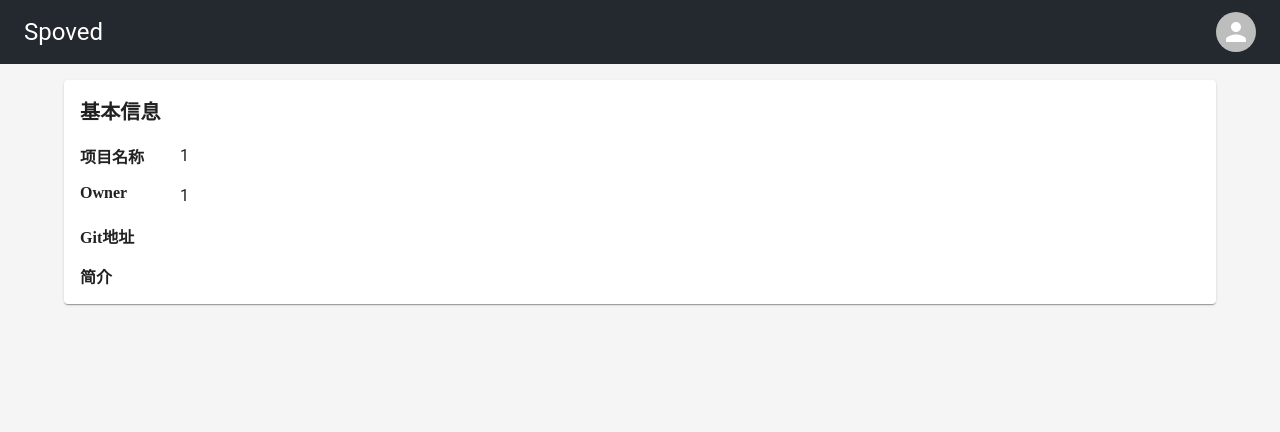
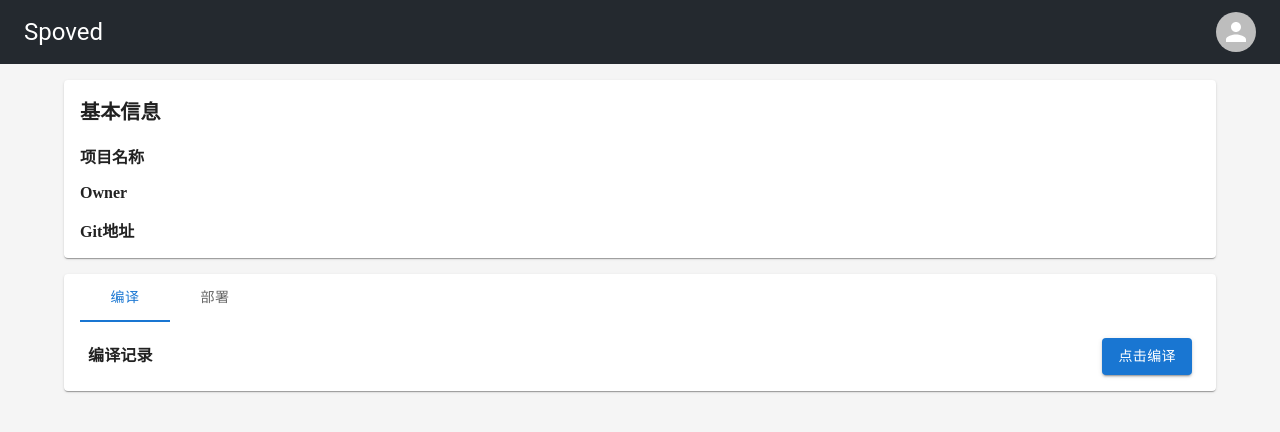
Before and after one commit to sheason2019/spoved-fe, a React (Vite) app: page /1/1 in a window 1280 px wide. Shown: the top 432 px of the page. Built offline with nearby package versions, Linux system fonts and the light colour scheme; no server answers.

Commit message:
feat: 项目详情页面

```diff
--- a/src/api-lib/project/project-client.ts
+++ b/src/api-lib/project/project-client.ts
@@ -1,6 +1,6 @@
 import axios, { AxiosInstance } from "axios";
 import { Pagination } from "../common";
-import { Project, GetProjectsResponse } from ".";
+import { Project, GetProjectsResponse, GetProjectPayload } from ".";
 
 interface ClientConfig {
   host?: string;
@@ -23,4 +23,9 @@ export class ProjectApiClient {
   PostProject(project: Project) {
     return this.ins.post<Project>(this.host + "/ProjectApi.Project", project);
   }
+  GetProject(payload: GetProjectPayload) {
+    return this.ins.get<Project>(this.host + "/ProjectApi.Project", {
+      params: payload,
+    });
+  }
 }
--- a/src/api-lib/project/project-common.ts
+++ b/src/api-lib/project/project-common.ts
@@ -12,3 +12,8 @@ export interface GetProjectsResponse {
   projects?: Project[];
   pagination?: Pagination;
 }
+
+export interface GetProjectPayload {
+  username?: string;
+  projectName?: string;
+}
--- /dev/null
+++ b/src/pages/project-detail/components/action-tabs/index.tsx
@@ -0,0 +1,30 @@
+import { TabContext, TabPanel } from "@mui/lab";
+import { Paper, Tab, Tabs } from "@mui/material";
+import { FC, useState } from "react";
+import CompileTab from "../compile-tab";
+
+const TAB_OPTIONS = ["编译", "部署"];
+
+const ActionTabs: FC = () => {
+  const [tabIndex, setTabIndex] = useState(0);
+
+  return (
+    <TabContext value={TAB_OPTIONS[tabIndex]}>
+      <Paper sx={{ mt: 2, px: 2 }}>
+        <Tabs value={tabIndex} onChange={(_, index) => setTabIndex(index)}>
+          {TAB_OPTIONS.map((option) => (
+            <Tab key={option} label={option} />
+          ))}
+        </Tabs>
+        <TabPanel value={TAB_OPTIONS[0]} sx={{ px: 1, py: 2 }}>
+          <CompileTab />
+        </TabPanel>
+        <TabPanel value={TAB_OPTIONS[1]} sx={{ px: 1, py: 2 }}>
+          部署
+        </TabPanel>
+      </Paper>
+    </TabContext>
+  );
+};
+
+export default ActionTabs;
--- /dev/null
+++ b/src/pages/project-detail/components/compile-tab/index.tsx
@@ -0,0 +1,17 @@
+import { Button, Stack, Typography } from "@mui/material";
+import { FC } from "react";
+
+const CompileTab: FC = () => {
+  return (
+    <>
+      <Stack direction="row" alignItems="center">
+        <Typography fontWeight="bold" sx={{ flex: 1 }}>
+          编译记录
+        </Typography>
+        <Button variant="contained">点击编译</Button>
+      </Stack>
+    </>
+  );
+};
+
+export default CompileTab;
--- /dev/null
+++ b/src/pages/project-detail/components/info-paper/index.tsx
@@ -0,0 +1,28 @@
+import { Box, Container, Paper, Typography, Grid } from "@mui/material";
+import { FC, useEffect } from "react";
+import useProject from "../../hooks/use-project";
+import GridRow from "../grid-row";
+
+const InfoPaper: FC = () => {
+  const { username, projectName, proj, fetchProject } = useProject();
+
+  useEffect(() => {
+    fetchProject();
+  }, [username, projectName]);
+
+  return (
+    <Box sx={{ p: 2, mt: 2 }} component={Paper}>
+      <Typography variant="h6" fontWeight="bold">
+        基本信息
+      </Typography>
+      <Grid container sx={{ mt: 2 }} rowGap={2}>
+        <GridRow label="项目名称" content={proj.projectName} />
+        <GridRow label="Owner" content={proj.owner} />
+        <GridRow label="Git地址" content={proj.gitUrl} />
+        {proj.describe && <GridRow label="简介" content={proj.describe} />}
+      </Grid>
+    </Box>
+  );
+};
+
+export default InfoPaper;
--- /dev/null
+++ b/src/pages/project-detail/hooks/use-project.ts
@@ -0,0 +1,32 @@
+import { useState } from "react";
+import { useParams } from "react-router-dom";
+import { Project } from "../../../api-lib/project";
+import useProjectClient from "../../../common/hooks/use-client/use-project-client";
+
+const useProject = () => {
+  const { username, projectName } = useParams();
+
+  const [proj, setProj] = useState<Project>({});
+  const { projectClient } = useProjectClient();
+
+  const fetchProject = async () => {
+    const [data, err] = await projectClient.GetProject({
+      username,
+      projectName,
+    });
+
+    if (err) {
+      return console.error(err);
+    }
+    setProj(data);
+  };
+
+  return {
+    proj,
+    username,
+    projectName,
+    fetchProject,
+  };
+};
+
+export default useProject;
--- a/src/pages/project-detail/index.tsx
+++ b/src/pages/project-detail/index.tsx
@@ -1,25 +1,14 @@
-import { Box, Container, Grid, Paper, Typography } from "@mui/material";
 import { FC } from "react";
-import { useParams } from "react-router-dom";
-import GridRow from "./components/grid-row";
+import { Box, Container } from "@mui/material";
+import InfoPaper from "./components/info-paper";
+import ActionTabs from "./components/action-tabs";
 
 const ProjectDetail: FC = () => {
-  const { username, projectName } = useParams();
-
   return (
     <Box sx={{ background: "whitesmoke", flex: 1 }}>
       <Container>
-        <Box component={Paper} sx={{ p: 2, mt: 2 }}>
-          <Typography variant="h6" fontWeight="bold">
-            基本信息
-          </Typography>
-          <Grid container sx={{ mt: 2 }} rowGap={2}>
-            <GridRow label="项目名称" content={projectName} />
-            <GridRow label="Owner" content={username} />
-            <GridRow label="Git地址" content={""} />
-            <GridRow label="简介" content={""} />
-          </Grid>
-        </Box>
+        <InfoPaper />
+        <ActionTabs />
       </Container>
     </Box>
   );
```
Also changed, not shown: src/api-lib/account/account-common.ts (+8 -8 lines).
